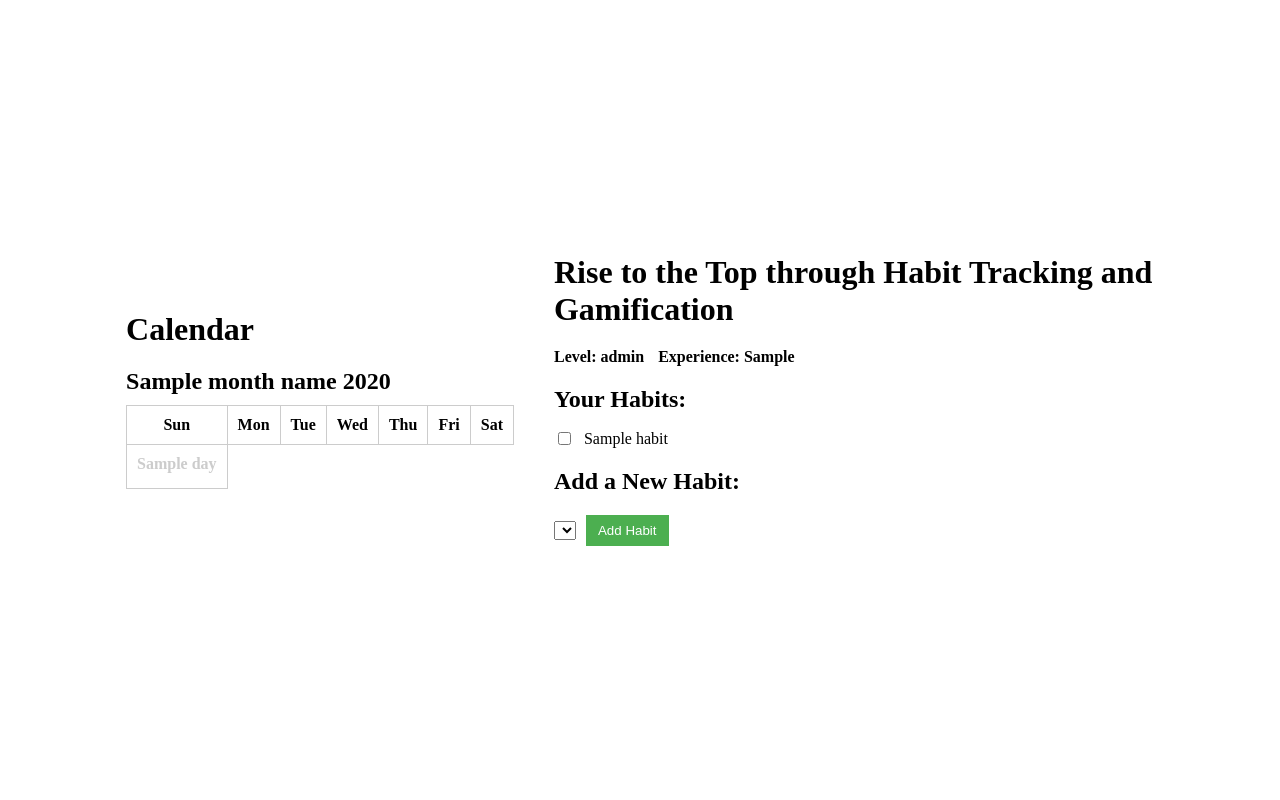
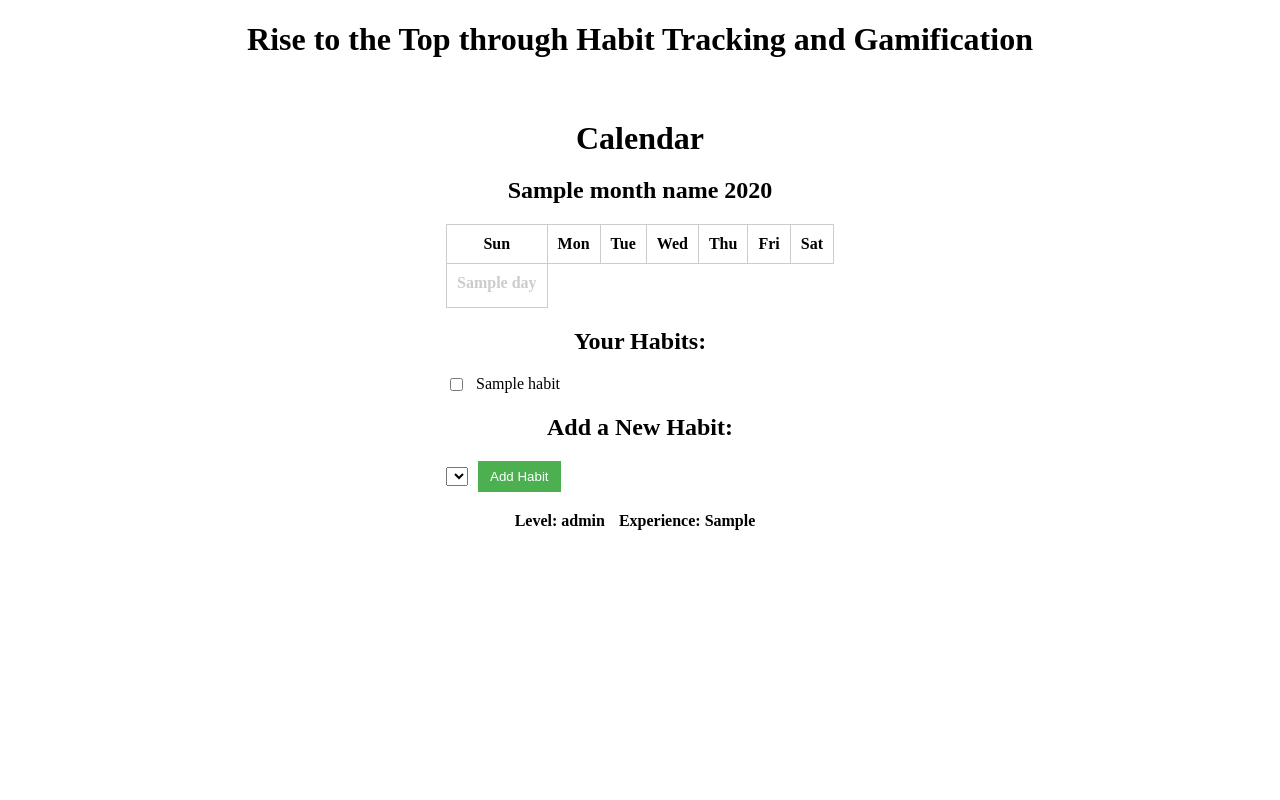
Before and after one commit to JosueLopez03/HabitMaster, a Flask app: template templates/index.html in a window 1280 px wide. Run offline with Flask 3, Linux system fonts and the light colour scheme; the template is opened without the code that fills it: most values are stand-ins (such as "Sample title", 1, 10 or a date in 2020); lists and menus that the app fills with data are empty.

Commit message:
format and rearrage styles/index

```diff
--- a/static/css/styles.css
+++ b/static/css/styles.css
@@ -1,4 +1,6 @@
 /* static/css/styles.css */
+
+/* General Styles */
 
 body {
     display: flex;
@@ -9,18 +11,14 @@ body {
   }
 
   .container {
-    text-align: left;
-    max-width: 600px;
-    padding: 20px;
+    text-align: center;
   }
 
   h1 {
-    margin-top: 0;
+    margin-bottom: 20px;
   }
 
-h2 {
-    margin-bottom: 10px;
-}
+  /* Habit List Styles */
 
   ul {
     list-style-type: none;
@@ -36,6 +34,8 @@ li {
   li label {
     margin-left: 10px;
   }
+
+  /* Form Styles */
 
   form {
     display: flex;
@@ -59,8 +59,8 @@ button:hover {
     background-color: #45a049;
   }
 
+  /* Player Level and Experience Styles */
 
-/* styles for player level and experience */
   .level-container {
     margin-top: 20px;
     font-weight: bold;
@@ -70,16 +70,7 @@ button:hover {
     margin-right: 10px;
   }
 
-
-/* ... style for calendar ... */
-
-.container {
-    text-align: center;
-}
-
-h1 {
-    margin-bottom: 20px;
-}
+  /* Calendar Styles */
 
   table {
     margin: 0 auto;
@@ -112,3 +103,27 @@ th, td {
     margin-top: 5px;
     font-size: 12px;
   }
+
+  /* Container Styles */
+
+  .container {
+    display: flex;
+    flex-direction: column;
+    align-items: center;
+    justify-content: center;
+    height: 100vh;
+  }
+
+  .header {
+    margin-bottom: 20px;
+  }
+
+  .calendar {
+    margin-bottom: 20px;
+  }
+
+  .habits,
+  .add-habit {
+    margin-top: auto;
+    margin-bottom: 20px;
+  }
--- a/templates/includes/header.html
+++ b/templates/includes/header.html
@@ -3,8 +3,39 @@
 <head>
     <title>HabitMaster - Calendar</title>
     <link rel="stylesheet" type="text/css" href="{{ url_for('static', filename='css/styles.css') }}">
+    <style>
+        html, body {
+            height: 100%;
+            margin: 0;
+            padding: 0;
+        }
+        .container {
+            display: flex;
+            flex-direction: column;
+            justify-content: center;
+            align-items: center;
+            height: 100%;
+            text-align: center;
+        }
+        .header {
+            margin-bottom: 20px;
+        }
+        .calendar {
+            flex-grow: 1;
+            margin-bottom: 20px;
+        }
+        .habits,
+        .add-habit {
+            margin-bottom: 20px;
+        }
+    </style>
 </head>
 <body>
-<div class="container">
-    <h1>Calendar</h1>
-    <h2>{{ month_name }} {{ year }}</h2>
+    <div class="container">
+        <div class="header">
+            <h1>Rise to the Top through Habit Tracking and Gamification</h1>
+        </div>
+
+        <div class="calendar">
+            <h1>Calendar</h1>
+            <h2>{{ month_name }} {{ year }}</h2>
--- a/templates/index.html
+++ b/templates/index.html
@@ -1,42 +1,27 @@
-{% include 'includes/header.html' %}
-        {% include 'includes/calendar.html' %}
-    </div>
-</body>
+<!DOCTYPE html>
+<html>
 <head>
     <title>HabitMaster</title>
     <link rel="stylesheet" type="text/css" href="{{ url_for('static', filename='css/styles.css') }}">
     <style>
         body {
             display: flex;
+            flex-direction: column;
+            align-items: center;
             justify-content: center;
-            align-items: center;
             height: 100vh;
             margin: 0;
         }
-        .container {
-            text-align: left;
+        .header {
+            margin-bottom: 20px;
         }
-        ul {
-            list-style-type: none;
-            padding: 0;
+        .calendar {
+            margin-bottom: 20px;
         }
-        li {
-            display: flex;
-            align-items: center;
-            margin-bottom: 10px;
-        }
-        li label {
-            margin-left: 10px;
-        }
-
-        /* Player Info */
-        .level-container {
-            margin-top: 20px;
-            font-weight: bold;
-        }
-
-        .level-container span {
-            margin-right: 10px;
+        .habits,
+        .add-habit {
+            margin-top: auto;
+            margin-bottom: 20px;
         }
     </style>
     <script>
@@ -75,20 +60,19 @@
 </head>
 <body>
     <div class="container">
-        <h1>Rise to the Top through Habit Tracking and Gamification</h1>
+        {% include 'includes/header.html' %}
 
-        <!-- Display player level and experience -->
-        <div class="level-container">
-            <span>Level: {{ player.get_level() }}</span>
-            <span>Experience: {{ player.get_experience() }}</span>
+        <div class="calendar">
+            {% include 'includes/calendar.html' %}
         </div>
 
+        <div class="habits">
             <h2>Your Habits:</h2>
+            {% include 'includes/habits.html' %}
+        </div>
 
-        {% include 'includes/habits.html' %}
-
+        <div class="add-habit">
             <h2>Add a New Habit:</h2>
-
             <form action="{{ url_for('add_habit') }}" method="post">
                 <select name="habit_index" required>
                     {% for index, habit in enumerate(top_habits) %}
@@ -97,4 +81,14 @@
                 </select>
                 <button type="submit">Add Habit</button>
             </form>
+        </div>
+
+        <div class="level-container">
+            <span>Level: {{ player.get_level() }}</span>
+            <span>Experience: {{ player.get_experience() }}</span>
+        </div>
+
         {% include 'includes/footer.html' %}
+    </div>
+</body>
+</html>
```
Lines whose indentation alone changed are shown as unchanged.
